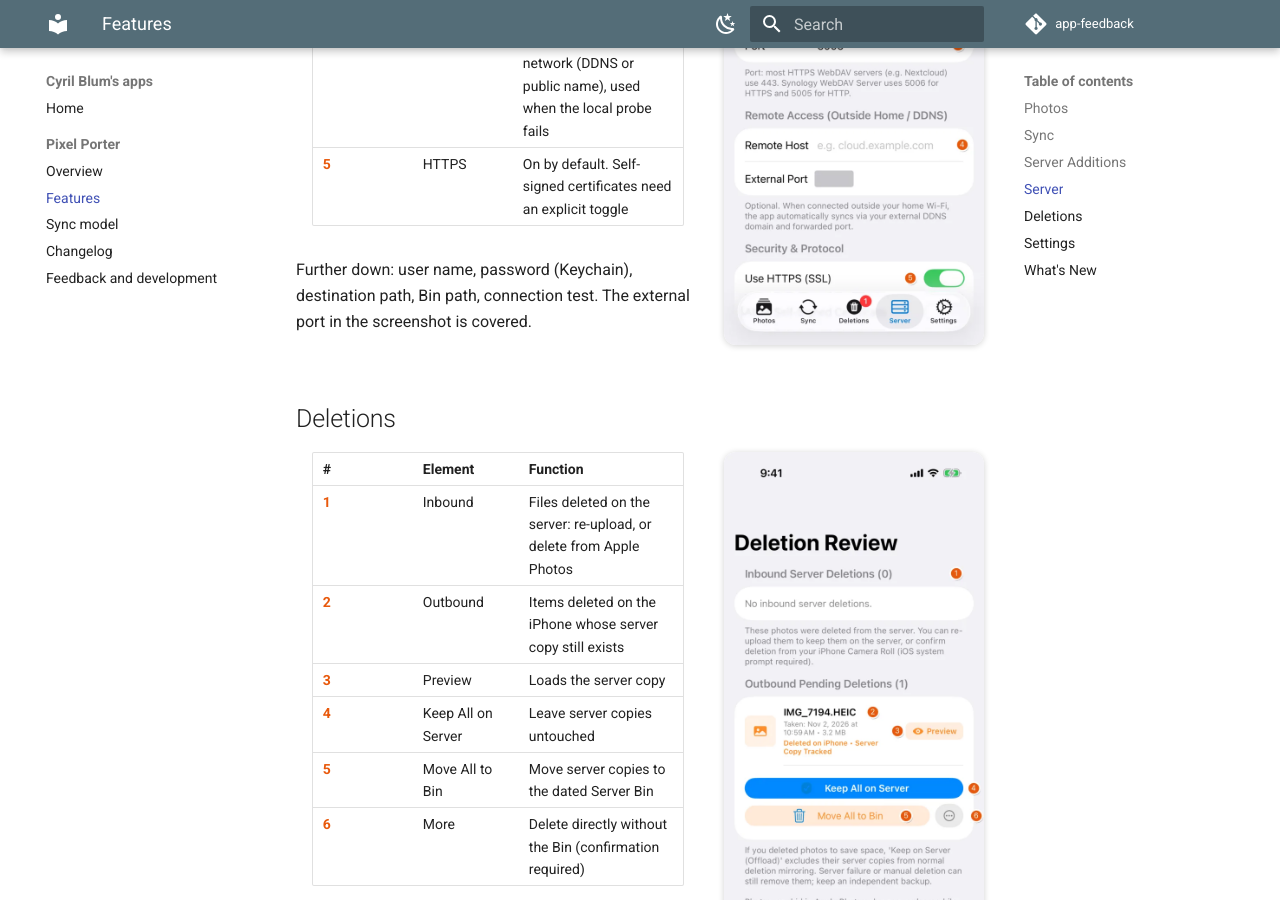
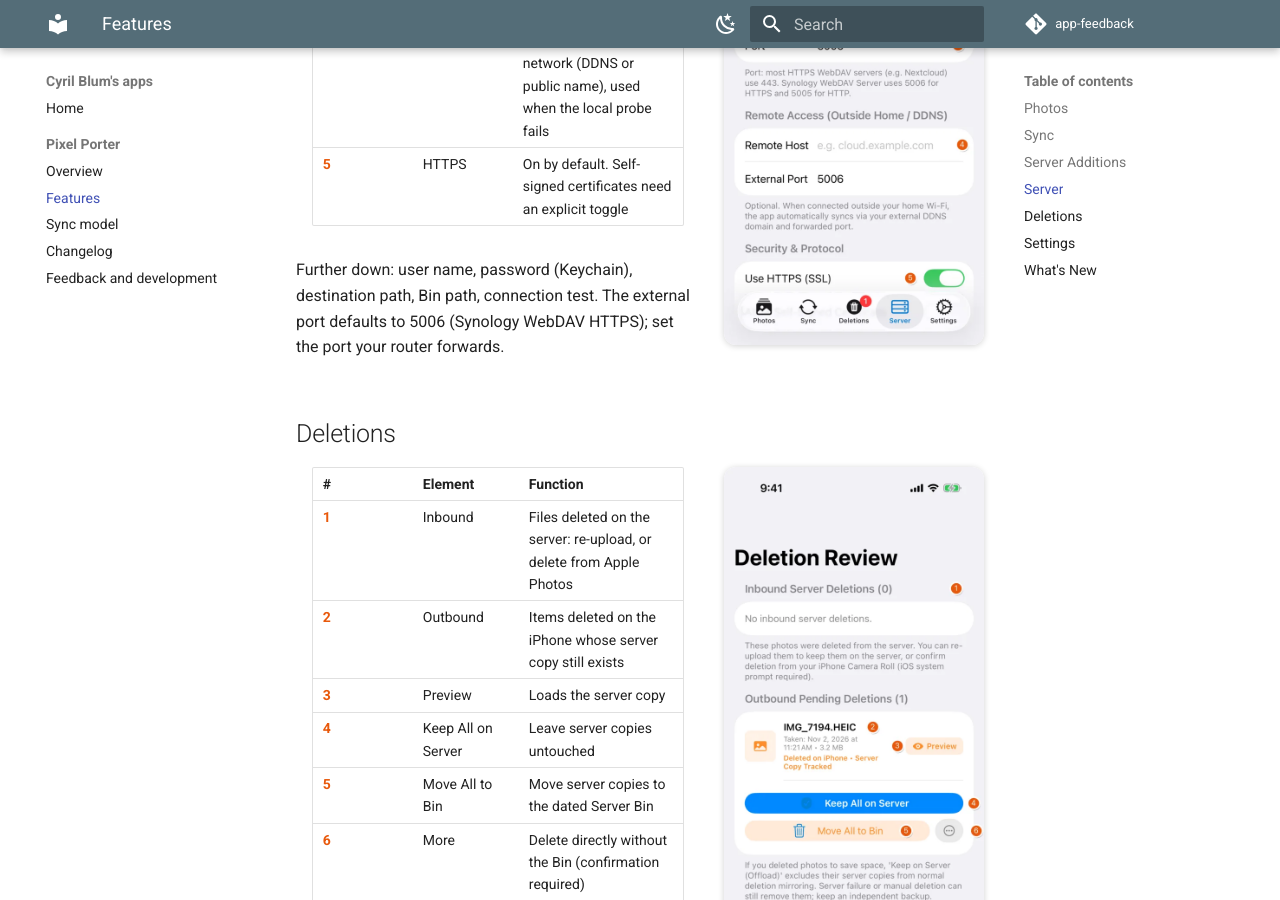
Before and after one commit to CyrilBlum/app-feedback, an MkDocs documentation site: the page built from docs/pixel-porter/features.md, in a window 1280 px wide and 900 px high, scrolled down 3299 px. Built offline with MkDocs 1.6.1 and Material for MkDocs 9.7.7, drawn with Linux system fonts in a browser that asks for light colours; comment, search, counter and statistics services are not loaded.

Commit message:
Pixel Porter docs: Build 71 screenshots, changelog
Co-Authored-By: Claude Opus 5.5 <noreply@anthropic.com>

```diff
--- a/docs/pixel-porter/features.md
+++ b/docs/pixel-porter/features.md
@@ -75,7 +75,7 @@ Each action asks for confirmation. Cleaned-up files can be restored to their ori
 | 4 | Remote host | Optional address for outside the home network (DDNS or public name), used when the local probe fails |
 | 5 | HTTPS | On by default. Self-signed certificates need an explicit toggle |
 
-Further down: user name, password (Keychain), destination path, Bin path, connection test. The external port in the screenshot is covered.
+Further down: user name, password (Keychain), destination path, Bin path, connection test. The external port defaults to 5006 (Synology WebDAV HTTPS); set the port your router forwards.
 
 <div style="clear: both"></div>
 
```
Also changed, not shown: docs/pixel-porter/changelog.md (+1 -0 lines), docs/pixel-porter/img/deletions.webp, docs/pixel-porter/img/photos.webp, docs/pixel-porter/img/server-additions.webp, docs/pixel-porter/img/server.webp, docs/pixel-porter/img/sync-running.webp, docs/pixel-porter/img/sync.webp, docs/pixel-porter/img/whats-new.webp.
